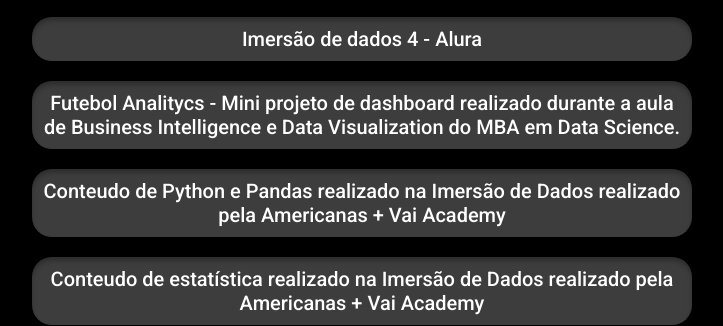
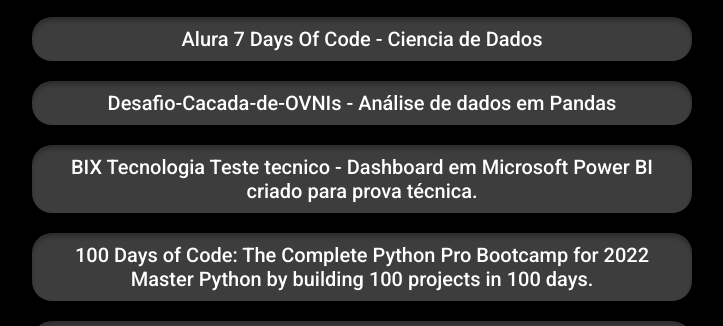
Before and after one commit to Coleone7/coleone7linktree, a plain HTML site: page projects-data.html in a window 1280 px wide. Shown: the part 465-791 px from the top of the page, without its empty margins (278-1001 px from the left). Drawn offline with Linux system fonts and the light colour scheme.

Commit message:
Adição de novos projetos
Links para:
Alura 7 Days Of Code - Ciencia de Dados
Desafio-Cacada-de-OVNIs - Análise de dados em Pandas
BIX Tecnologia Teste tecnico - Dashboard em Microsoft Power BI criado para prova técnica.
100 Days of Code: The Complete Python Pro Bootcamp for 2022 Master Python by building 100 projects in 100 days.

```diff
--- a/projects-data.html
+++ b/projects-data.html
@@ -38,9 +38,17 @@
 
     <ul class="link-list menu-hover project-list">
 
-        <li><a href="https://github.com/Coleone7/Imersao_dados_alura_4/blob/main/Imers%C3%A3o_de_dados_4_Alura.ipynb" target="_blank">Imersão de dados 4 - Alura</a></li>
+        <li><a href="https://github.com/Coleone7/Alura_7DaysOfCode_Ciencia-de-Dados" target="_blank">Alura 7 Days Of Code - Ciencia de Dados</a></li>
+
+        <li><a href="https://github.com/Coleone7/Desafio-Cacada-de-OVNIs" target="_blank">Desafio-Cacada-de-OVNIs - Análise de dados em Pandas</a></li>
+
+        <li><a href="https://github.com/Coleone7/BIX-Tecnologia_Teste-tecnico" target="_blank">BIX Tecnologia Teste tecnico - Dashboard em Microsoft Power BI criado para prova técnica.</a></li>
+
+        <li><a href="https://github.com/Coleone7/100_days_of_-code-the_complete_python_pro_bootcamp_for_2022" target="_blank">100 Days of Code: The Complete Python Pro Bootcamp for 2022 Master Python by building 100 projects in 100 days.</a></li>
 
         <li><a href="https://www.linkedin.com/posts/murilocoleone_mba-usp-esalq-activity-6945078246216462336-QlKt?utm_source=share&utm_medium=member_desktop" target="_blank">Futebol Analitycs - Mini projeto de dashboard realizado durante a aula de  Business Intelligence e Data Visualization do MBA em Data Science.</a></li>
+
+        <li><a href="https://github.com/Coleone7/Imersao_dados_alura_4/blob/main/Imers%C3%A3o_de_dados_4_Alura.ipynb" target="_blank">Imersão de dados 4 - Alura</a></li>
 
         <li><a href="https://github.com/Coleone7/Imersao-americanas-vai-academy/tree/main/Python%20e%20Pandas" target="_blank">Conteudo de Python e Pandas realizado na Imersão de Dados realizado pela Americanas + Vai Academy</a></li>
 
```
